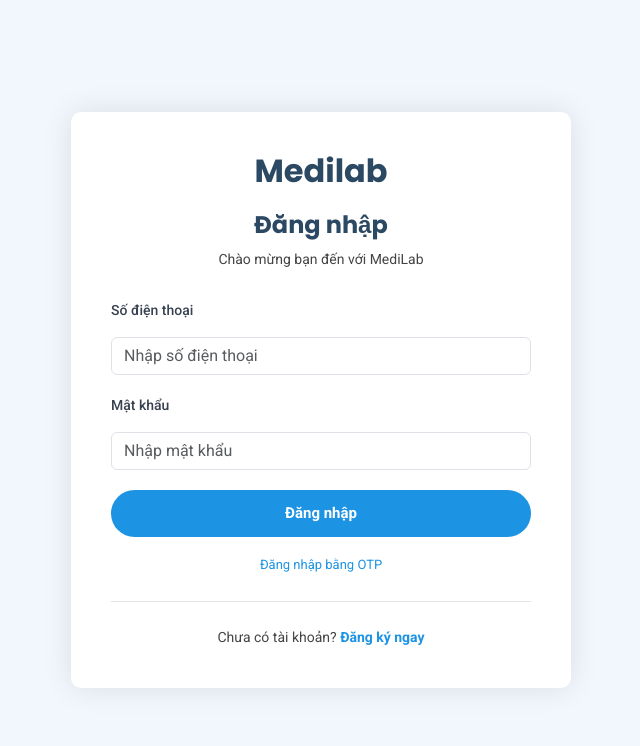
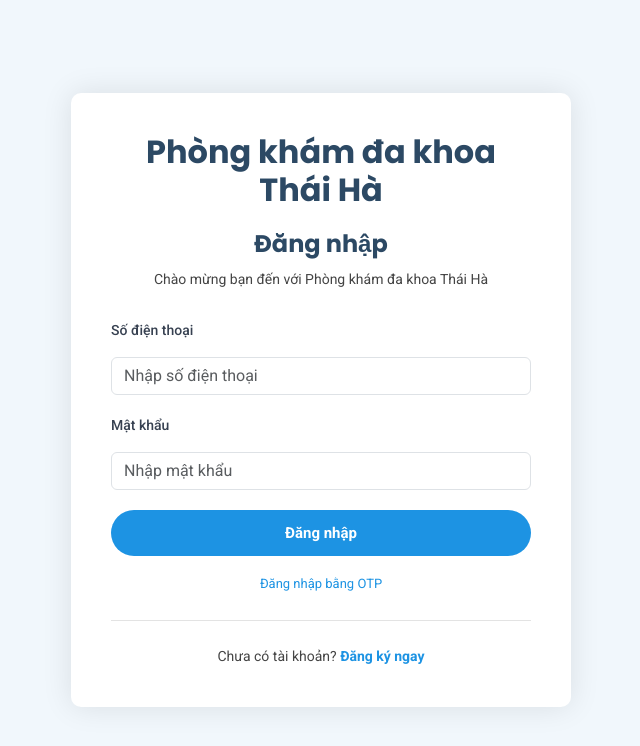
Before and after one commit to phamngoctien2004/phongkham-client, a React (Vite) app: page /login in a window 1280 px wide. Shown: the top 746 px of the page, without its empty margins (319-959 px from the left). Built offline with nearby package versions, Linux system fonts and the light colour scheme.

Commit message:
change name thaiha

```diff
--- a/package.json
+++ b/package.json
@@ -1,5 +1,5 @@
 {
-  "name": "medilab-react",
+  "name": "thaihaclinic-react",
   "private": true,
   "version": "0.0.0",
   "type": "module",
--- a/src/assets/css/main.css
+++ b/src/assets/css/main.css
@@ -1,6 +1,6 @@
 /**
-* Template Name: Medilab
-* Template URL: https://bootstrapmade.com/medilab-free-medical-bootstrap-theme/
+* Template Name: Phòng khám đa khoa Thái Hà
+* Based on: Medilab template from bootstrapmade.com
 * Updated: Aug 07 2024 with Bootstrap v5.3.3
 * Author: BootstrapMade.com
 * License: https://bootstrapmade.com/license/
--- a/src/components/Appointment/Appointment.css
+++ b/src/components/Appointment/Appointment.css
@@ -1,4 +1,4 @@
-/* Appointment Page Styles - MediLab Theme */
+/* Appointment Page Styles - Phòng khám đa khoa Thái Hà */
 
 .appointment-page,
 .payment-page {
--- a/src/components/Appointment/AppointmentForm.jsx
+++ b/src/components/Appointment/AppointmentForm.jsx
@@ -480,7 +480,7 @@ const AppointmentForm = () => {
                             ĐĂNG KÝ KHÁM BỆNH
                         </h1>
                         <p style={{ fontSize: '14px', color: '#666', marginBottom: '30px' }}>
-                            Quý khách hàng có nhu cầu đặt hẹn khám tại Hệ thống phòng khám đa khoa Phố Nối
+                            Quý khách hàng có nhu cầu đặt hẹn khám tại Hệ thống phòng khám đa khoa Thái Hà
                         </p>
                     </div>
 
--- a/src/components/Auth/Login.jsx
+++ b/src/components/Auth/Login.jsx
@@ -197,10 +197,10 @@ const Login = () => {
             <div className="auth-card">
                 <div className="auth-header">
                     <Link to="/" className="auth-logo">
-                        <h1>Medilab</h1>
+                        <h1>Phòng khám đa khoa Thái Hà</h1>
                     </Link>
                     <h2>Đăng nhập</h2>
-                    <p>Chào mừng bạn đến với MediLab</p>
+                    <p>Chào mừng bạn đến với Phòng khám đa khoa Thái Hà</p>
                 </div>
 
                 {loginType === 'password' ? (
--- a/src/components/Auth/Register.jsx
+++ b/src/components/Auth/Register.jsx
@@ -224,10 +224,10 @@ const Register = () => {
             <div className="auth-card">
                 <div className="auth-header">
                     <Link to="/" className="auth-logo">
-                        <h1>Medilab</h1>
+                        <h1>Phòng khám đa khoa Thái Hà</h1>
                     </Link>
                     <h2>Đăng ký tài khoản</h2>
-                    <p>Tạo tài khoản mới tại MediLab</p>
+                    <p>Tạo tài khoản mới tại Phòng khám đa khoa Thái Hà</p>
                 </div>
 
                 <div className="step-indicator">
--- a/src/components/Hero.jsx
+++ b/src/components/Hero.jsx
@@ -8,7 +8,7 @@ const Hero = ({ showContent = false }) => {
 
       <div className="container position-relative">
         <div className="welcome position-relative" data-aos="fade-down" data-aos-delay="100">
-          <h2>CHÀO MỪNG BẠN ĐÊN VỚI MEDILAB</h2>
+          <h2>CHÀO MỪNG BẠN ĐẾN VỚI PHÒNG KHÁM ĐA KHOA THÁI HÀ</h2>
           <p>Chúng tôi cam kết mang đến dịch vụ chăm sóc sức khỏe chuyên nghiệp và tận tâm</p>
         </div>
 
@@ -16,10 +16,10 @@ const Hero = ({ showContent = false }) => {
           <div className="content row gy-4">
             <div className="col-lg-4 d-flex align-items-stretch">
               <div className="why-box" data-aos="zoom-out" data-aos-delay="200">
-                <h3>Tại sao chọn Medilab?</h3>
+                <h3>Tại sao chọn Phòng khám đa khoa Thái Hà?</h3>
                 <p>
                   Với đội ngũ bác sĩ giàu kinh nghiệm, trang thiết bị y tế hiện đại và quy trình
-                  khám chữa bệnh chuyên nghiệp, Medilab luôn đặt sức khỏe của bạn lên hàng đầu.
+                  khám chữa bệnh chuyên nghiệp, Phòng khám đa khoa Thái Hà luôn đặt sức khỏe của bạn lên hàng đầu.
                   Chúng tôi cung cấp dịch vụ chăm sóc sức khỏe toàn diện với chi phí hợp lý,
                   thời gian linh hoạt và quy trình đặt lịch nhanh chóng, tiện lợi.
                 </p>
--- a/src/pages/AppointmentSuccessPage.jsx
+++ b/src/pages/AppointmentSuccessPage.jsx
@@ -79,7 +79,7 @@ const AppointmentSuccessPage = () => {
                     {/* Success Message */}
                     <h1 className="success-title">Đặt lịch thành công!</h1>
                     <p className="success-message">
-                        Cảm ơn bạn đã đặt lịch khám tại MediLab.
+                        Cảm ơn bạn đã đặt lịch khám tại Phòng khám đa khoa Thái Hà.
                         Vui lòng đến phòng khám đúng giờ hẹn.
                     </p>
 
```
Also changed, not shown: 1 other file (tests, documents, lock files or other folders).
